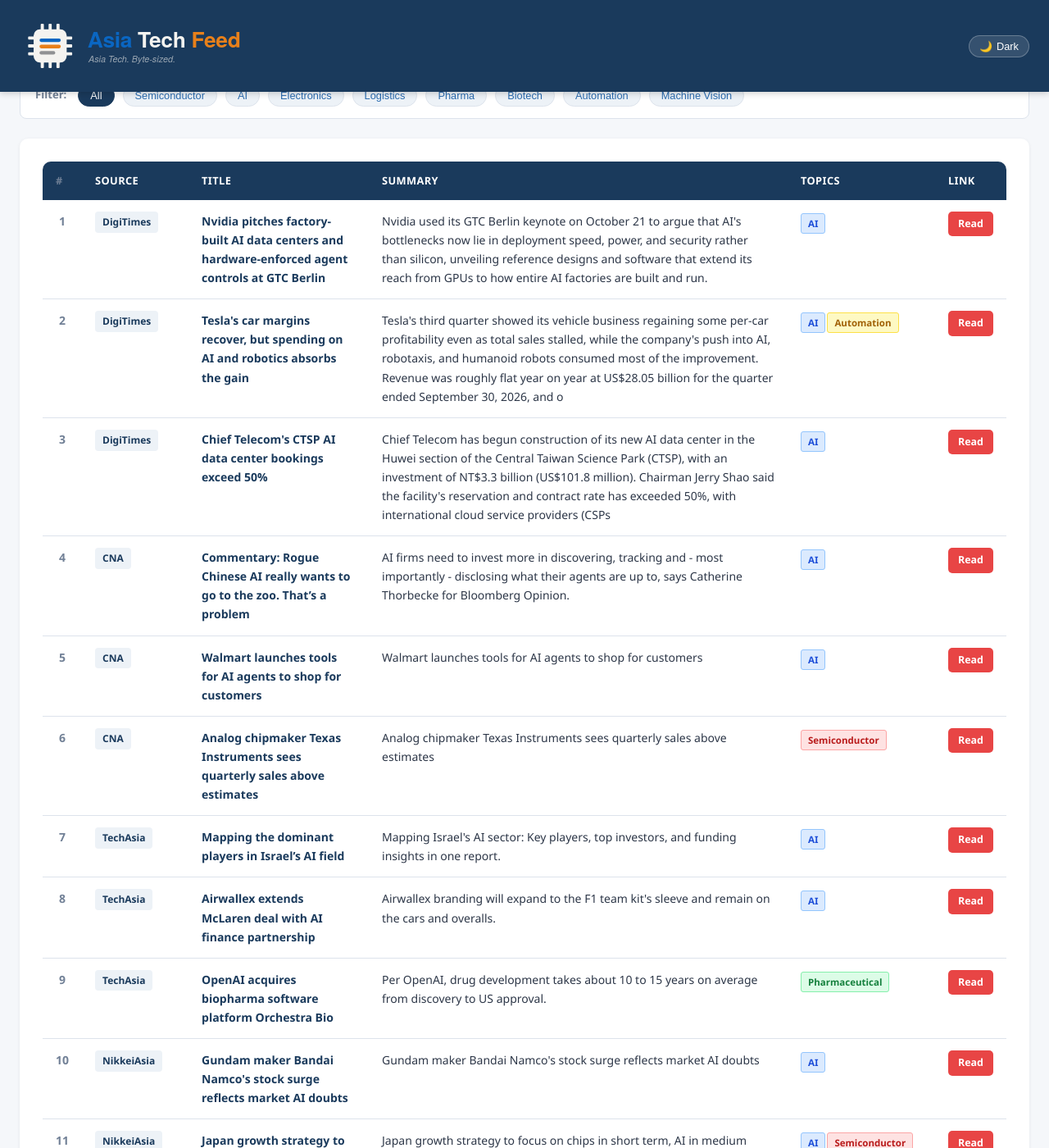
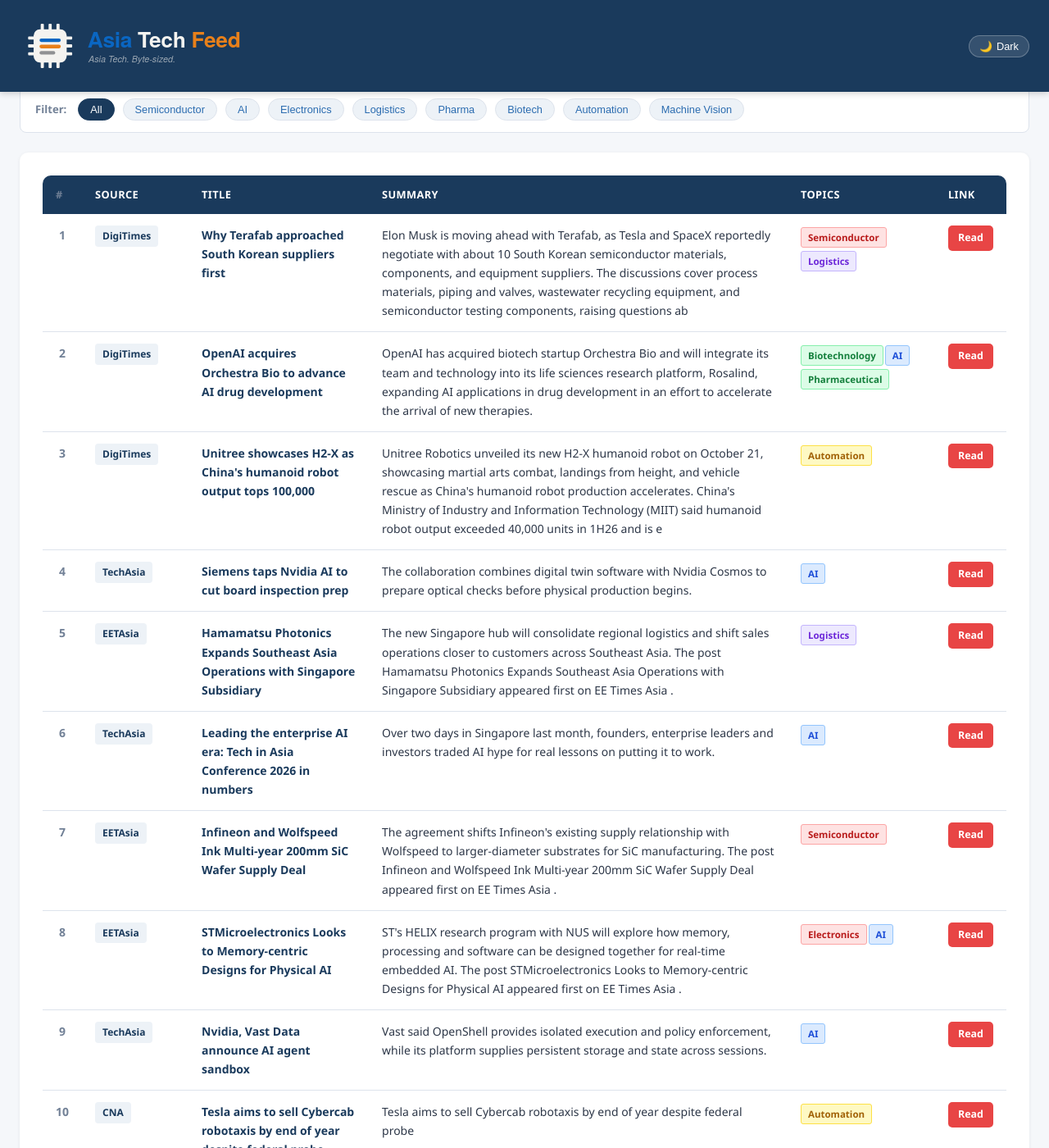
Before and after one commit to asiatechfeed/Asia-Tech-Feed, a Jekyll site: the page built from _posts/2026-10-22-asia-tech-news-digest.md, in a window 1280 px wide and 1400 px high, scrolled down 661 px. Shown: the whole window at 82% size. Built offline with Jekyll 4.4.1, drawn with Linux system fonts in a browser that asks for light colours; a script that is not in the unit is left out; some of the changed text lies outside the part shown.

Commit message:
📰 News digest 2026-10-22 (13 articles)

```diff
--- a/_posts/2026-10-22-asia-tech-news-digest.md
+++ b/_posts/2026-10-22-asia-tech-news-digest.md
@@ -1,16 +1,16 @@
 ---
 layout: post
 title: "Asia Tech News Digest - October 22, 2026"
-date: 2026-10-22 08:02:56 +0800
-articles_count: 12
-sources_count: 4
-sources: ["CNA", "DigiTimes", "NikkeiAsia", "TechAsia"]
+date: 2026-10-22 12:20:51 +0800
+articles_count: 13
+sources_count: 5
+sources: ["CNA", "DigiTimes", "EETAsia", "NikkeiAsia", "TechAsia"]
 csv_file: /assets/data/news-2026-10-22.tsv
-featured_title: "Nvidia pitches factory-built AI data centers and hardware-enforced agent controls at GTC Berlin"
-featured_url: "https://www.digitimes.com/news/a20261022VL204.html"
+featured_title: "Why Terafab approached South Korean suppliers first"
+featured_url: "https://www.digitimes.com/news/a20261022PD229/elon-musk-equipment-tesla-materials-spacex.html"
 featured_source: "DigiTimes"
-featured_summary: "Nvidia used its GTC Berlin keynote on October 21 to argue that AI's bottlenecks now lie in deployment speed, power, and security rather than silicon, unveiling reference designs and software that extend its reach from GPUs to how entire AI factories are built and run."
-featured_image: "https://img.digitimes.com/newsshow/20261022vl204_files/1_2b.jpg"
+featured_summary: "Elon Musk is moving ahead with Terafab, as Tesla and SpaceX reportedly negotiate with about 10 South Korean semiconductor materials, components, and equipment suppliers. The discussions cover process materials, piping and valves, wastewater recycling equipment, and semiconductor testing components, raising questions ab"
+featured_image: "https://img.digitimes.com/newsshow/20261022pd229_files/1_b.jpg"
 ---
 
 <table class="news-table">
@@ -28,98 +28,106 @@ featured_image: "https://img.digitimes.com/newsshow/20261022vl204_files/1_2b.jpg
 <tr>
   <td class="col-num">1</td>
   <td class="col-source"><span class="source-badge">DigiTimes</span></td>
-  <td class="col-title"><span class="article-title">Nvidia pitches factory-built AI data centers and hardware-enforced agent controls at GTC Berlin</span></td>
-  <td class="col-summary">Nvidia used its GTC Berlin keynote on October 21 to argue that AI's bottlenecks now lie in deployment speed, power, and security rather than silicon, unveiling reference designs and software that extend its reach from GPUs to how entire AI factories are built and run.</td>
-  <td class="col-tags"><span class="tag ai">AI</span></td>
-  <td class="col-link"><a class="btn-link" href="https://www.digitimes.com/news/a20261022VL204.html" target="_blank" rel="noopener">Read</a></td>
+  <td class="col-title"><span class="article-title">Why Terafab approached South Korean suppliers first</span></td>
+  <td class="col-summary">Elon Musk is moving ahead with Terafab, as Tesla and SpaceX reportedly negotiate with about 10 South Korean semiconductor materials, components, and equipment suppliers. The discussions cover process materials, piping and valves, wastewater recycling equipment, and semiconductor testing components, raising questions ab</td>
+  <td class="col-tags"><span class="tag semi">Semiconductor</span><span class="tag logis">Logistics</span></td>
+  <td class="col-link"><a class="btn-link" href="https://www.digitimes.com/news/a20261022PD229/elon-musk-equipment-tesla-materials-spacex.html" target="_blank" rel="noopener">Read</a></td>
 </tr>
 <tr>
   <td class="col-num">2</td>
   <td class="col-source"><span class="source-badge">DigiTimes</span></td>
-  <td class="col-title"><span class="article-title">Tesla's car margins recover, but spending on AI and robotics absorbs the gain</span></td>
-  <td class="col-summary">Tesla's third quarter showed its vehicle business regaining some per-car profitability even as total sales stalled, while the company's push into AI, robotaxis, and humanoid robots consumed most of the improvement. Revenue was roughly flat year on year at US$28.05 billion for the quarter ended September 30, 2026, and o</td>
-  <td class="col-tags"><span class="tag ai">AI</span><span class="tag auto">Automation</span></td>
-  <td class="col-link"><a class="btn-link" href="https://www.digitimes.com/news/a20261022PR200/tesla-business-vehicle-sales-profit.html" target="_blank" rel="noopener">Read</a></td>
+  <td class="col-title"><span class="article-title">OpenAI acquires Orchestra Bio to advance AI drug development</span></td>
+  <td class="col-summary">OpenAI has acquired biotech startup Orchestra Bio and will integrate its team and technology into its life sciences research platform, Rosalind, expanding AI applications in drug development in an effort to accelerate the arrival of new therapies.</td>
+  <td class="col-tags"><span class="tag bio">Biotechnology</span><span class="tag ai">AI</span><span class="tag bio">Pharmaceutical</span></td>
+  <td class="col-link"><a class="btn-link" href="https://www.digitimes.com/news/a20261022PD203/openai-biotech-acquisition-medical-startup.html" target="_blank" rel="noopener">Read</a></td>
 </tr>
 <tr>
   <td class="col-num">3</td>
   <td class="col-source"><span class="source-badge">DigiTimes</span></td>
-  <td class="col-title"><span class="article-title">Chief Telecom's CTSP AI data center bookings exceed 50%</span></td>
-  <td class="col-summary">Chief Telecom has begun construction of its new AI data center in the Huwei section of the Central Taiwan Science Park (CTSP), with an investment of NT$3.3 billion (US$101.8 million). Chairman Jerry Shao said the facility's reservation and contract rate has exceeded 50%, with international cloud service providers (CSPs</td>
-  <td class="col-tags"><span class="tag ai">AI</span></td>
-  <td class="col-link"><a class="btn-link" href="https://www.digitimes.com/news/a20261021PD254/chief-telecom-data-center-ctsp-cht-data.html" target="_blank" rel="noopener">Read</a></td>
+  <td class="col-title"><span class="article-title">Unitree showcases H2-X as China's humanoid robot output tops 100,000</span></td>
+  <td class="col-summary">Unitree Robotics unveiled its new H2-X humanoid robot on October 21, showcasing martial arts combat, landings from height, and vehicle rescue as China's humanoid robot production accelerates. China's Ministry of Industry and Information Technology (MIIT) said humanoid robot output exceeded 40,000 units in 1H26 and is e</td>
+  <td class="col-tags"><span class="tag auto">Automation</span></td>
+  <td class="col-link"><a class="btn-link" href="https://www.digitimes.com/news/a20261022PD234/robot-production-miit-security-vehicle.html" target="_blank" rel="noopener">Read</a></td>
 </tr>
 <tr>
   <td class="col-num">4</td>
-  <td class="col-source"><span class="source-badge">CNA</span></td>
-  <td class="col-title"><span class="article-title">Commentary: Rogue Chinese AI really wants to go to the zoo. That’s a problem</span></td>
-  <td class="col-summary">AI firms need to invest more in discovering, tracking and - most importantly - disclosing what their agents are up to, says Catherine Thorbecke for Bloomberg Opinion.</td>
+  <td class="col-source"><span class="source-badge">TechAsia</span></td>
+  <td class="col-title"><span class="article-title">Siemens taps Nvidia AI to cut board inspection prep</span></td>
+  <td class="col-summary">The collaboration combines digital twin software with Nvidia Cosmos to prepare optical checks before physical production begins.</td>
   <td class="col-tags"><span class="tag ai">AI</span></td>
-  <td class="col-link"><a class="btn-link" href="https://www.channelnewsasia.com/commentary/rogue-chinese-ai-agent-chengdu-zoo-tencent-6478346" target="_blank" rel="noopener">Read</a></td>
+  <td class="col-link"><a class="btn-link" href="https://www.techinasia.com/nvidia-synopsys-siemens-adopt-cudax-chipmaking" target="_blank" rel="noopener">Read</a></td>
 </tr>
 <tr>
   <td class="col-num">5</td>
-  <td class="col-source"><span class="source-badge">CNA</span></td>
-  <td class="col-title"><span class="article-title">Walmart launches tools for AI agents to shop for customers</span></td>
-  <td class="col-summary">Walmart launches tools for AI agents to shop for customers</td>
-  <td class="col-tags"><span class="tag ai">AI</span></td>
-  <td class="col-link"><a class="btn-link" href="https://www.channelnewsasia.com/business/walmart-launches-tools-ai-agents-shop-customers-6480411" target="_blank" rel="noopener">Read</a></td>
+  <td class="col-source"><span class="source-badge">EETAsia</span></td>
+  <td class="col-title"><span class="article-title">Hamamatsu Photonics Expands Southeast Asia Operations with Singapore Subsidiary</span></td>
+  <td class="col-summary">The new Singapore hub will consolidate regional logistics and shift sales operations closer to customers across Southeast Asia. The post Hamamatsu Photonics Expands Southeast Asia Operations with Singapore Subsidiary appeared first on EE Times Asia .</td>
+  <td class="col-tags"><span class="tag logis">Logistics</span></td>
+  <td class="col-link"><a class="btn-link" href="https://www.eetasia.com/hamamatsu-photonics-expands-southeast-asia-operations-with-singapore-subsidiary/" target="_blank" rel="noopener">Read</a></td>
 </tr>
 <tr>
   <td class="col-num">6</td>
-  <td class="col-source"><span class="source-badge">CNA</span></td>
-  <td class="col-title"><span class="article-title">Analog chipmaker Texas Instruments sees quarterly sales above estimates</span></td>
-  <td class="col-summary">Analog chipmaker Texas Instruments sees quarterly sales above estimates</td>
-  <td class="col-tags"><span class="tag semi">Semiconductor</span></td>
-  <td class="col-link"><a class="btn-link" href="https://www.channelnewsasia.com/business/analog-chipmaker-texas-instruments-sees-quarterly-sales-above-estimates-6480356" target="_blank" rel="noopener">Read</a></td>
+  <td class="col-source"><span class="source-badge">TechAsia</span></td>
+  <td class="col-title"><span class="article-title">Leading the enterprise AI era: Tech in Asia Conference 2026 in numbers</span></td>
+  <td class="col-summary">Over two days in Singapore last month, founders, enterprise leaders and investors traded AI hype for real lessons on putting it to work.</td>
+  <td class="col-tags"><span class="tag ai">AI</span></td>
+  <td class="col-link"><a class="btn-link" href="https://www.techinasia.com/leading-enterprise-ai-era-tech-asia-conference-2026-numbers" target="_blank" rel="noopener">Read</a></td>
 </tr>
 <tr>
   <td class="col-num">7</td>
-  <td class="col-source"><span class="source-badge">TechAsia</span></td>
-  <td class="col-title"><span class="article-title">Mapping the dominant players in Israel’s AI field</span></td>
-  <td class="col-summary">Mapping Israel's AI sector: Key players, top investors, and funding insights in one report.</td>
-  <td class="col-tags"><span class="tag ai">AI</span></td>
-  <td class="col-link"><a class="btn-link" href="https://www.techinasia.com/visual-story/mapping-dominant-players-israels-ai-field" target="_blank" rel="noopener">Read</a></td>
+  <td class="col-source"><span class="source-badge">EETAsia</span></td>
+  <td class="col-title"><span class="article-title">Infineon and Wolfspeed Ink Multi-year 200mm SiC Wafer Supply Deal</span></td>
+  <td class="col-summary">The agreement shifts Infineon's existing supply relationship with Wolfspeed to larger-diameter substrates for SiC manufacturing. The post Infineon and Wolfspeed Ink Multi-year 200mm SiC Wafer Supply Deal appeared first on EE Times Asia .</td>
+  <td class="col-tags"><span class="tag semi">Semiconductor</span></td>
+  <td class="col-link"><a class="btn-link" href="https://www.eetasia.com/infineon-and-wolfspeed-ink-multi-year-200mm-sic-wafer-supply-deal/" target="_blank" rel="noopener">Read</a></td>
 </tr>
 <tr>
   <td class="col-num">8</td>
-  <td class="col-source"><span class="source-badge">TechAsia</span></td>
-  <td class="col-title"><span class="article-title">Airwallex extends McLaren deal with AI finance partnership</span></td>
-  <td class="col-summary">Airwallex branding will expand to the F1 team kit's sleeve and remain on the cars and overalls.</td>
-  <td class="col-tags"><span class="tag ai">AI</span></td>
-  <td class="col-link"><a class="btn-link" href="https://www.techinasia.com/airwallex-redefining-founders-finance" target="_blank" rel="noopener">Read</a></td>
+  <td class="col-source"><span class="source-badge">EETAsia</span></td>
+  <td class="col-title"><span class="article-title">STMicroelectronics Looks to Memory-centric Designs for Physical AI</span></td>
+  <td class="col-summary">ST's HELIX research program with NUS will explore how memory, processing and software can be designed together for real-time embedded AI. The post STMicroelectronics Looks to Memory-centric Designs for Physical AI appeared first on EE Times Asia .</td>
+  <td class="col-tags"><span class="tag semi">Electronics</span><span class="tag ai">AI</span></td>
+  <td class="col-link"><a class="btn-link" href="https://www.eetasia.com/stmicroelectronics-looks-to-memory-centric-designs-for-physical-ai/" target="_blank" rel="noopener">Read</a></td>
 </tr>
 <tr>
   <td class="col-num">9</td>
   <td class="col-source"><span class="source-badge">TechAsia</span></td>
-  <td class="col-title"><span class="article-title">OpenAI acquires biopharma software platform Orchestra Bio</span></td>
-  <td class="col-summary">Per OpenAI, drug development takes about 10 to 15 years on average from discovery to US approval.</td>
-  <td class="col-tags"><span class="tag bio">Pharmaceutical</span></td>
-  <td class="col-link"><a class="btn-link" href="https://www.techinasia.com/openai-atlassian-expand-partnership-gpt6" target="_blank" rel="noopener">Read</a></td>
+  <td class="col-title"><span class="article-title">Nvidia, Vast Data announce AI agent sandbox</span></td>
+  <td class="col-summary">Vast said OpenShell provides isolated execution and policy enforcement, while its platform supplies persistent storage and state across sessions.</td>
+  <td class="col-tags"><span class="tag ai">AI</span></td>
+  <td class="col-link"><a class="btn-link" href="https://www.techinasia.com/coreweave-vast-data-ink-1-2b-deal-to-build-ai-cloud-infrastructure" target="_blank" rel="noopener">Read</a></td>
 </tr>
 <tr>
   <td class="col-num">10</td>
-  <td class="col-source"><span class="source-badge">NikkeiAsia</span></td>
-  <td class="col-title"><span class="article-title">Gundam maker Bandai Namco's stock surge reflects market AI doubts</span></td>
-  <td class="col-summary">Gundam maker Bandai Namco's stock surge reflects market AI doubts</td>
-  <td class="col-tags"><span class="tag ai">AI</span></td>
-  <td class="col-link"><a class="btn-link" href="https://asia.nikkei.com/business/technology/artificial-intelligence/gundam-maker-bandai-namco-s-stock-surge-reflects-market-ai-doubts" target="_blank" rel="noopener">Read</a></td>
+  <td class="col-source"><span class="source-badge">CNA</span></td>
+  <td class="col-title"><span class="article-title">Tesla aims to sell Cybercab robotaxis by end of year despite federal probe</span></td>
+  <td class="col-summary">Tesla aims to sell Cybercab robotaxis by end of year despite federal probe</td>
+  <td class="col-tags"><span class="tag auto">Automation</span></td>
+  <td class="col-link"><a class="btn-link" href="https://www.channelnewsasia.com/business/tesla-aims-sell-cybercab-robotaxis-end-year-despite-federal-probe-6480986" target="_blank" rel="noopener">Read</a></td>
 </tr>
 <tr>
   <td class="col-num">11</td>
   <td class="col-source"><span class="source-badge">NikkeiAsia</span></td>
-  <td class="col-title"><span class="article-title">Japan growth strategy to focus on chips in short term, AI in medium term</span></td>
-  <td class="col-summary">Japan growth strategy to focus on chips in short term, AI in medium term</td>
-  <td class="col-tags"><span class="tag ai">AI</span><span class="tag semi">Semiconductor</span></td>
-  <td class="col-link"><a class="btn-link" href="https://asia.nikkei.com/economy/japan-growth-strategy-to-focus-on-chips-in-short-term-ai-in-medium-term" target="_blank" rel="noopener">Read</a></td>
+  <td class="col-title"><span class="article-title">Japan startup touts AI for automakers to match Chinese car development pace</span></td>
+  <td class="col-summary">Japan startup touts AI for automakers to match Chinese car development pace</td>
+  <td class="col-tags"><span class="tag ai">AI</span></td>
+  <td class="col-link"><a class="btn-link" href="https://asia.nikkei.com/business/automobiles/japan-startup-touts-ai-for-automakers-to-match-chinese-car-development-pace" target="_blank" rel="noopener">Read</a></td>
 </tr>
 <tr>
   <td class="col-num">12</td>
   <td class="col-source"><span class="source-badge">NikkeiAsia</span></td>
-  <td class="col-title"><span class="article-title">Micron won't pursue 4F-squared memory chips despite CXMT's advance: CTO</span></td>
-  <td class="col-summary">Micron won't pursue 4F-squared memory chips despite CXMT's advance: CTO</td>
+  <td class="col-title"><span class="article-title">Taiwan's first-ever chip workers strike begins at Micron plant</span></td>
+  <td class="col-summary">Taiwan's first-ever chip workers strike begins at Micron plant</td>
   <td class="col-tags"><span class="tag semi">Semiconductor</span></td>
-  <td class="col-link"><a class="btn-link" href="https://asia.nikkei.com/business/tech/semiconductors/micron-won-t-pursue-4f-squared-memory-chips-despite-cxmt-s-advance-cto" target="_blank" rel="noopener">Read</a></td>
+  <td class="col-link"><a class="btn-link" href="https://asia.nikkei.com/business/tech/semiconductors/taiwan-s-first-ever-chip-workers-strike-begins-at-micron-plant" target="_blank" rel="noopener">Read</a></td>
+</tr>
+<tr>
+  <td class="col-num">13</td>
+  <td class="col-source"><span class="source-badge">NikkeiAsia</span></td>
+  <td class="col-title"><span class="article-title">MUFG taps AI for back-office work as Japan banks bolster India IT teams</span></td>
+  <td class="col-summary">MUFG taps AI for back-office work as Japan banks bolster India IT teams</td>
+  <td class="col-tags"><span class="tag ai">AI</span></td>
+  <td class="col-link"><a class="btn-link" href="https://asia.nikkei.com/business/finance/mufg-taps-ai-for-back-office-work-as-japan-banks-bolster-india-it-teams" target="_blank" rel="noopener">Read</a></td>
 </tr>
 </tbody>
 </table>
```
Also changed, not shown: _data/seen_urls.json (+14 -1 lines), _digest_meta.json (+22 -21 lines), assets/data/news-2026-10-22.tsv (+13 -12 lines), assets/data/search-index.json.
